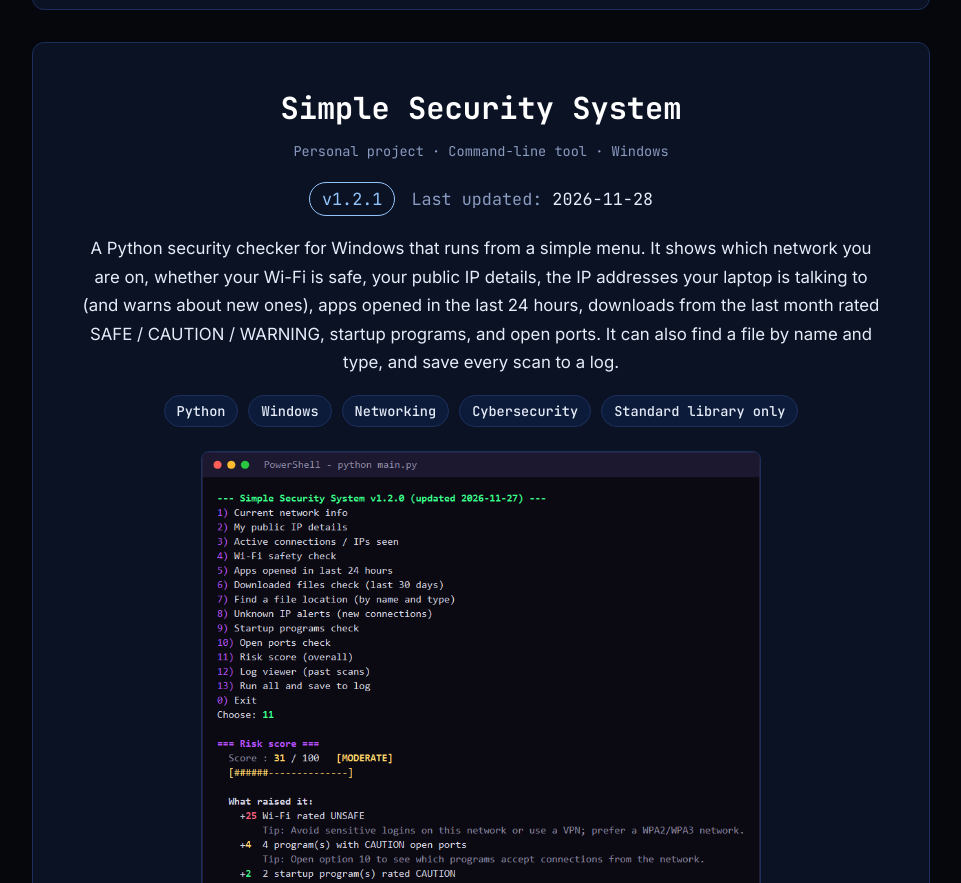
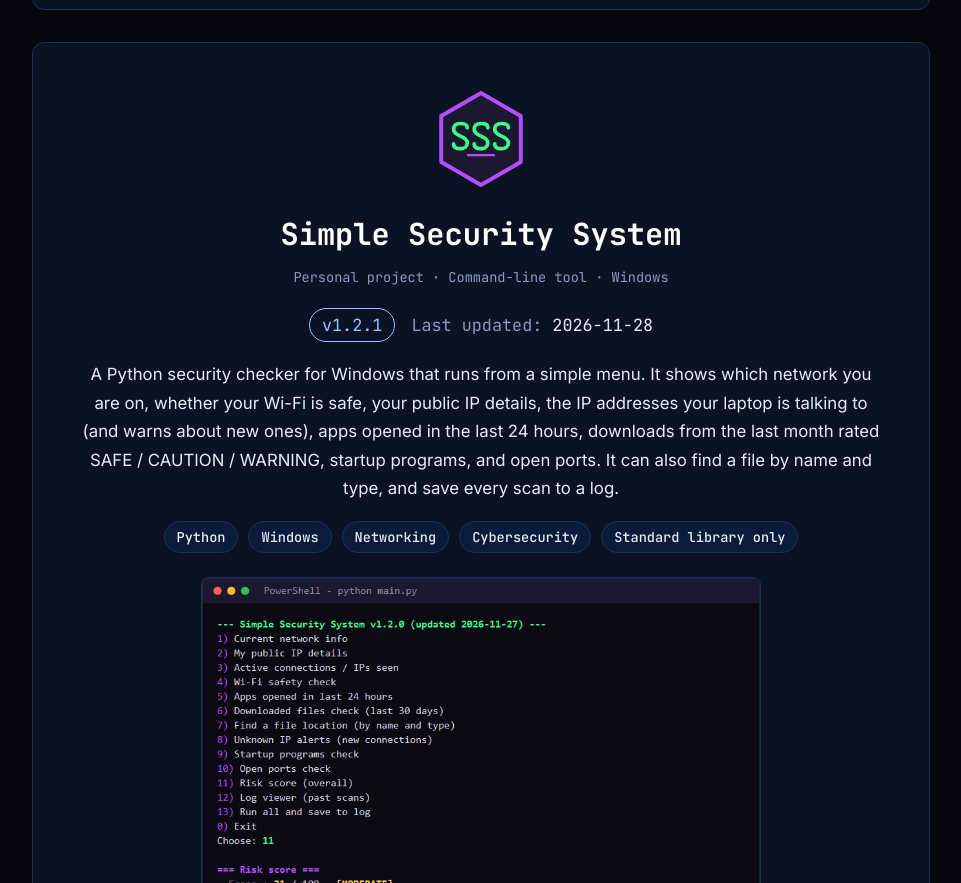
Before and after one commit to Rijkaard1/Rijkaard1.github.io, a plain HTML site: page projects.html in a window 1280 px wide. Shown: the part 2381-3264 px from the top of the page, without its empty margins (294-1255 px from the left). Drawn offline with Linux system fonts and the light colour scheme.

Commit message:
Add Simple Security System logo to the project card
Hex monogram logo (SVG) shown in the card header, like the other projects.

Co-Authored-By: Claude Sonnet 5.5 <noreply@anthropic.com>

```diff
--- a/projects.html
+++ b/projects.html
@@ -127,6 +127,7 @@
 
     <article class="card project" id="simple-security-system">
       <div class="project-head">
+        <img src="images/simple-security-system-logo.svg" alt="Simple Security System logo: a purple hexagon with three green S letters" width="80" height="80">
         <div>
           <h2>Simple Security System</h2>
           <p class="mono meta">Personal project &middot; Command-line tool &middot; Windows</p>
```
Also changed, not shown: images/simple-security-system-logo.svg (added).
